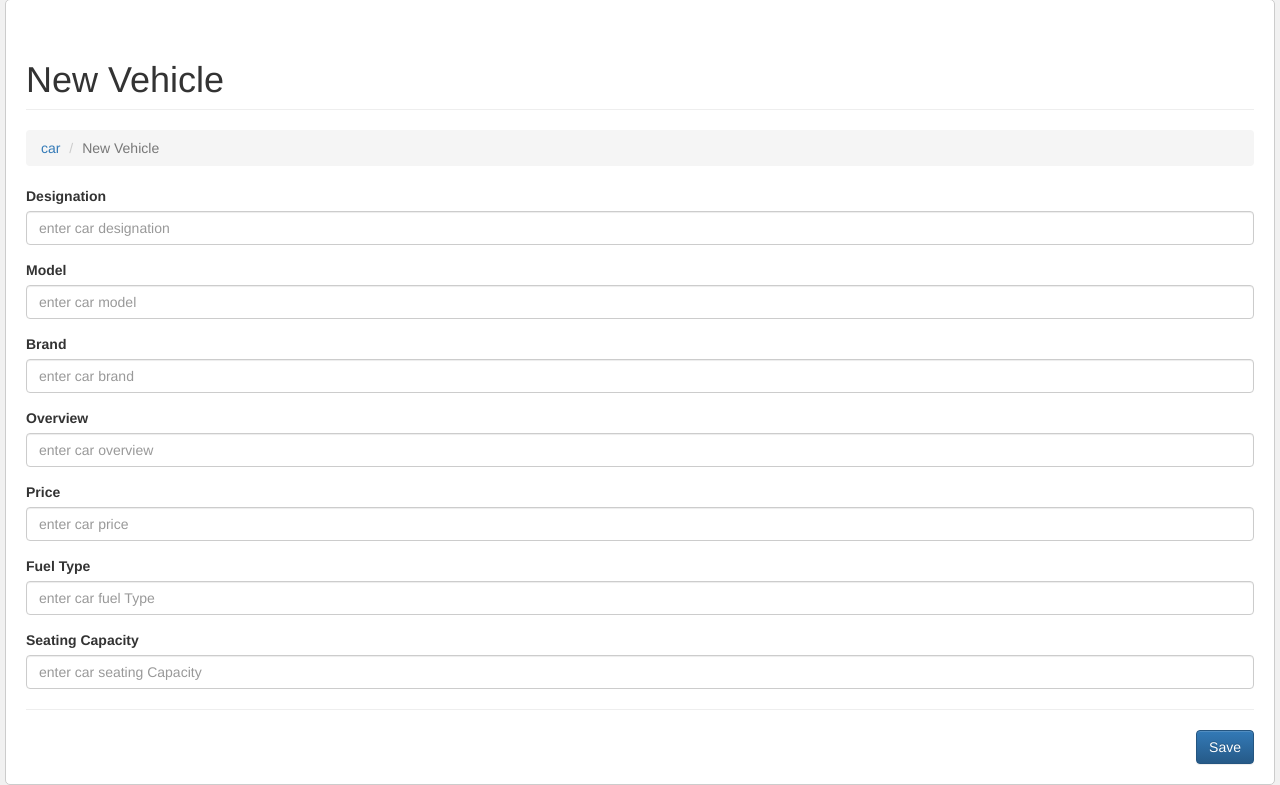
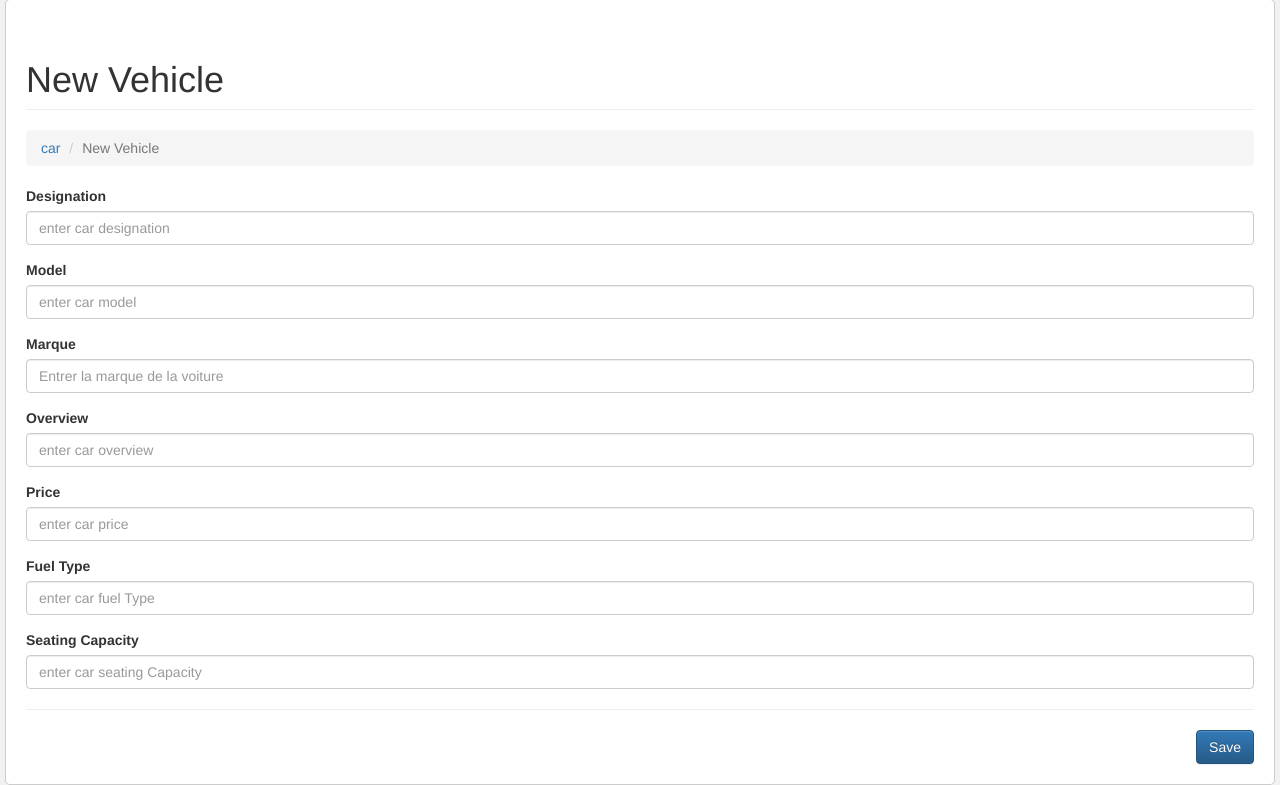
Before and after one commit to imeneziedi/Car-Project, a PHP site: the page made by FR/index.php in a window 1280 px wide. Shown: the part 26-811 px from the top of the page. Run offline with PHP 8.4, Linux system fonts and the light colour scheme; some libraries are stand-ins or nearby versions.

Commit message:
new version

```diff
--- a/FR/view/car/car-edit.php
+++ b/FR/view/car/car-edit.php
@@ -20,8 +20,8 @@
     </div>
 
     <div class="form-group">
-        <label>Brand</label>
-        <input type="text" name="car_brand" value="<?php echo $car->car_brand; ?>" class="form-control" placeholder="enter car brand" required>
+        <label>Marque</label>
+        <input type="text" name="car_brand" value="<?php echo $car->car_brand; ?>" class="form-control" placeholder="Entrer la marque de la voiture" required>
     </div>
 
     <div class="form-group">
--- a/FR/view/car/car.php
+++ b/FR/view/car/car.php
@@ -10,7 +10,7 @@
         <tr>
         <th style="width:120px; background-color: #5DACCD; color:#fff">ID</th>
             <th style="width:180px; background-color: #5DACCD; color:#fff">Designation</th>
-            <th style=" background-color: #5DACCD; color:#fff">Brand</th>
+            <th style=" background-color: #5DACCD; color:#fff">Marque</th>
             <th style=" background-color: #5DACCD; color:#fff">Model</th>
             <th style="width:120px; background-color: #5DACCD; color:#fff">Overview</th>
             <th style="width:120px; background-color: #5DACCD; color:#fff">Price</th>
@@ -34,10 +34,10 @@
             <td><?php echo $r->car_fuelType; ?></td>
             <td><?php echo $r->car_seatingCapacity; ?></td>
             <td>
-                <a  class="btn btn-warning" href="?c=car&a=Crud&car_id=<?php echo $r->car_id; ?>">Edit</a>
+                <a  class="btn btn-warning" href="?c=car&a=Crud&car_id=<?php echo $r->car_id; ?>">Modifier</a>
             </td>
             <td>
-                <a  class="btn btn-danger" onclick="javascript:return confirm('Are you sure to delete this car?');" href="?c=car&a=Remove&car_id=<?php echo $r->car_id; ?>">Remove</a>
+                <a  class="btn btn-danger" onclick="javascript:return confirm('Voulez-vous vraiment supprimer cette voiture?');" href="?c=car&a=Remove&car_id=<?php echo $r->car_id; ?>">Supprimer</a>
             </td>
         </tr>
     <?php endforeach; ?>
```
